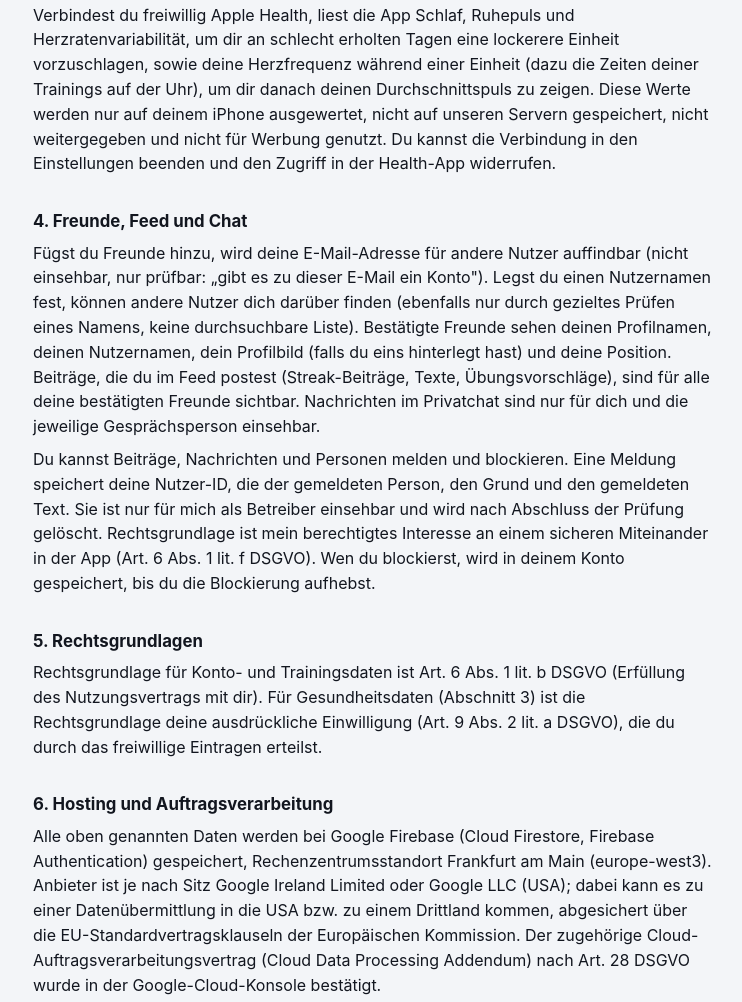
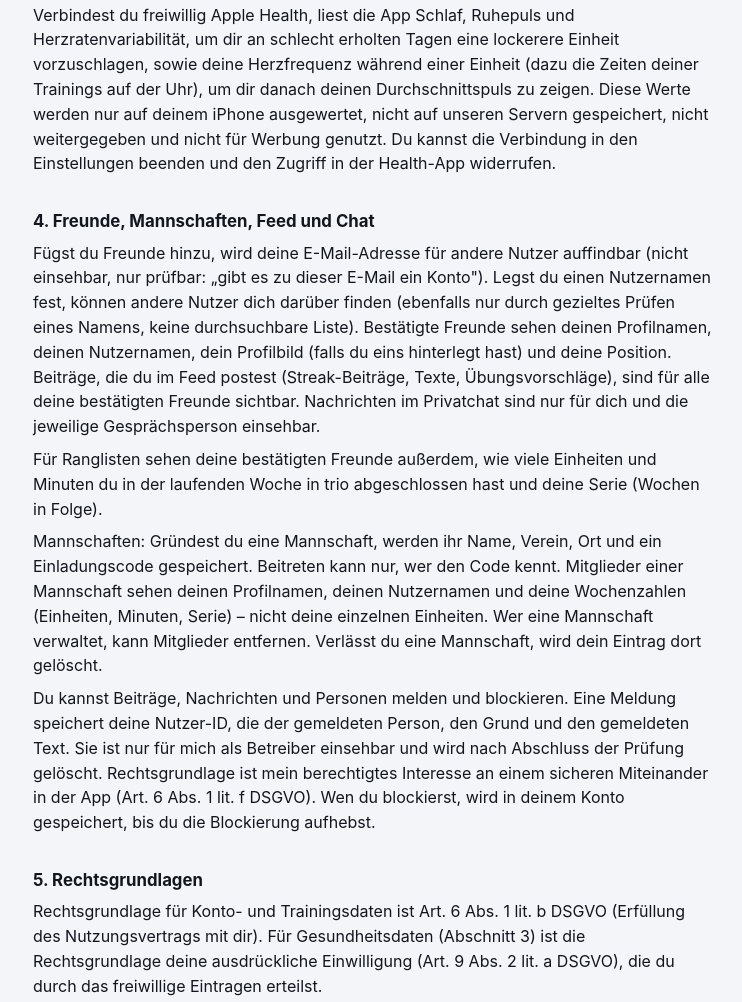
Before and after one commit to leonrcr/trio-athletics-legal, a plain HTML site: page index.html in a window 1280 px wide. Shown: the part 795-1797 px from the top of the page, without its empty margins (267-1009 px from the left). Drawn offline with Linux system fonts and the light colour scheme.

Commit message:
Datenschutz: Mannschaften und Ranglisten
Co-Authored-By: Claude Opus 5.5 <noreply@anthropic.com>

```diff
--- a/index.html
+++ b/index.html
@@ -87,7 +87,7 @@
   </p>
 
 
-  <h2>4. Freunde, Feed und Chat</h2>
+  <h2>4. Freunde, Mannschaften, Feed und Chat</h2>
   <p>
     Fügst du Freunde hinzu, wird deine E-Mail-Adresse für andere Nutzer auffindbar
     (nicht einsehbar, nur prüfbar: „gibt es zu dieser E-Mail ein Konto"). Legst du
@@ -98,6 +98,19 @@
     (Streak-Beiträge, Texte, Übungsvorschläge), sind für alle deine bestätigten
     Freunde sichtbar. Nachrichten im Privatchat sind nur für dich und die jeweilige
     Gesprächsperson einsehbar.
+  </p>
+  <p>
+    Für Ranglisten sehen deine bestätigten Freunde außerdem, wie viele Einheiten und
+    Minuten du in der laufenden Woche in trio abgeschlossen hast und deine Serie
+    (Wochen in Folge).
+  </p>
+  <p>
+    Mannschaften: Gründest du eine Mannschaft, werden ihr Name, Verein, Ort und ein
+    Einladungscode gespeichert. Beitreten kann nur, wer den Code kennt. Mitglieder
+    einer Mannschaft sehen deinen Profilnamen, deinen Nutzernamen und deine
+    Wochenzahlen (Einheiten, Minuten, Serie) – nicht deine einzelnen Einheiten. Wer
+    eine Mannschaft verwaltet, kann Mitglieder entfernen. Verlässt du eine
+    Mannschaft, wird dein Eintrag dort gelöscht.
   </p>
   <p>
     Du kannst Beiträge, Nachrichten und Personen melden und blockieren. Eine Meldung
@@ -150,8 +163,8 @@
     Deine Daten werden gespeichert, solange dein Konto besteht. In den
     Einstellungen unter „Konto" kannst du dein Konto jederzeit selbst löschen
     (Passwort-Bestätigung nötig) – dabei werden Profil, Kalender, Logbuch, eigene
-    Pläne, Freundschaften, offene Freundschaftsanfragen und deine Feed-Beiträge
-    unwiderruflich entfernt. Bereits gesendete Chat-Nachrichten bleiben bei der
+    Pläne, Freundschaften, offene Freundschaftsanfragen, deine
+    Mannschafts-Mitgliedschaften und deine Feed-Beiträge unwiderruflich entfernt. Bereits gesendete Chat-Nachrichten bleiben bei der
     jeweiligen Gesprächsperson bestehen, wie bei den meisten Messenger-Diensten
     üblich.
   </p>
```
